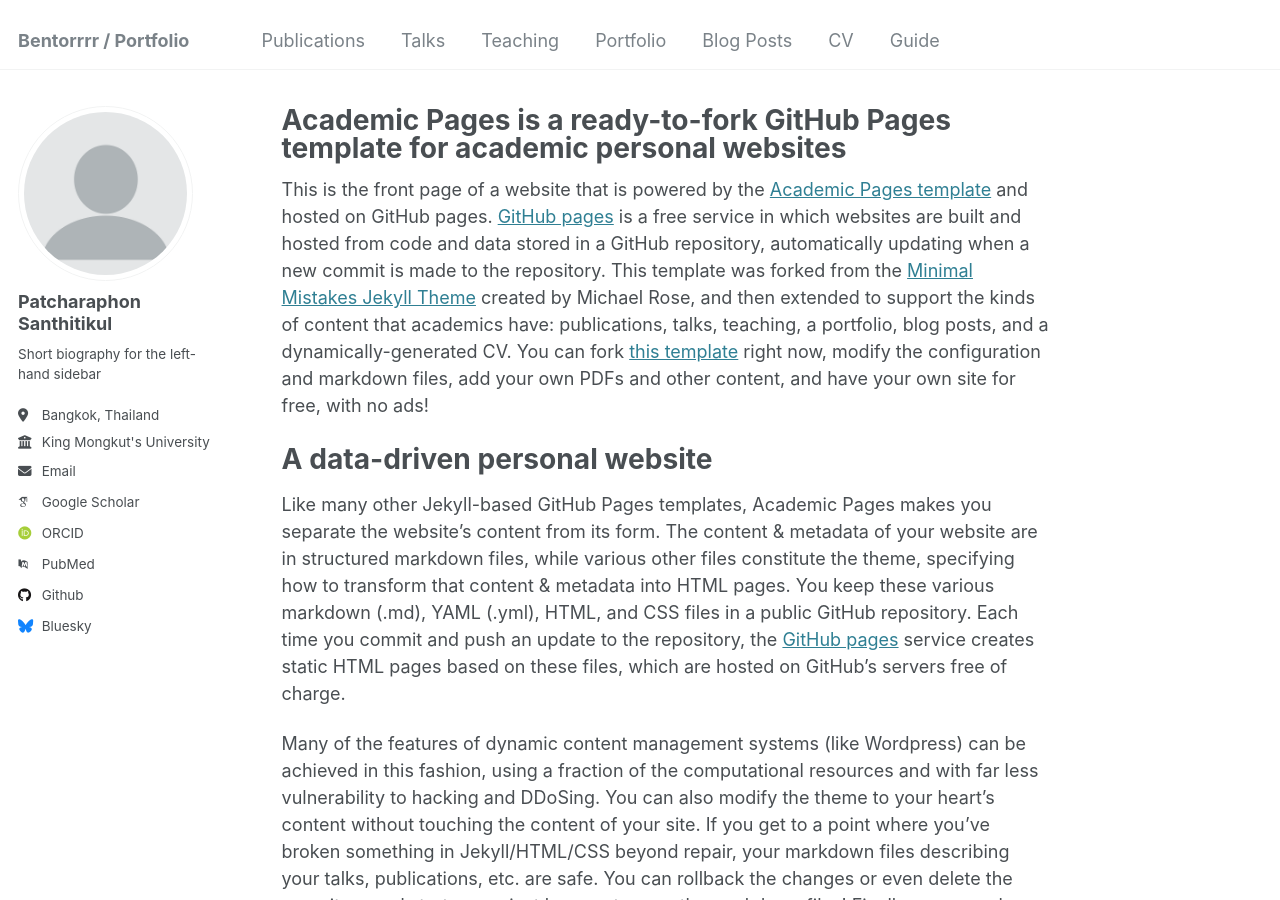
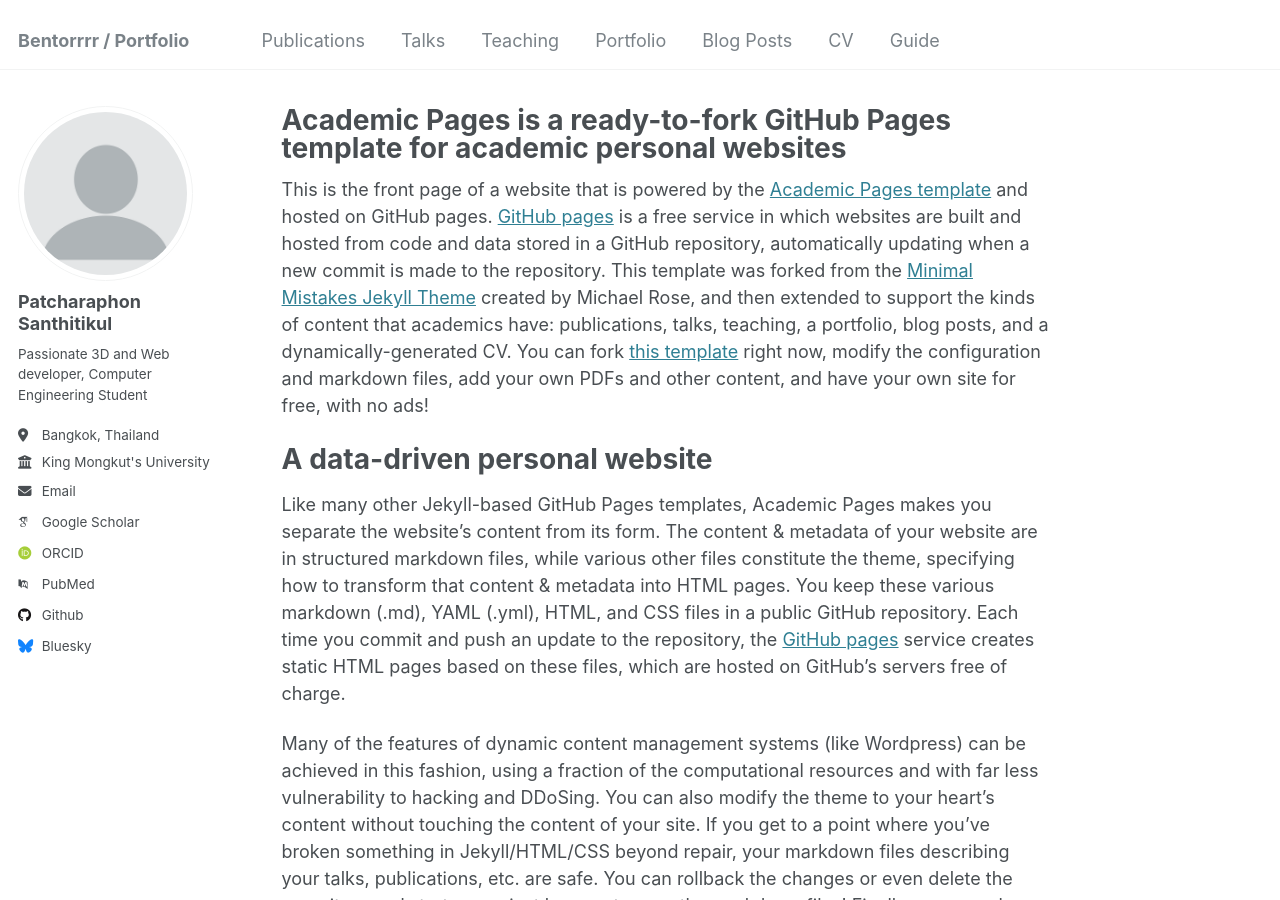
Before and after one commit to bentorrrr/bentorrrr.github.io, a Jekyll site: the page built from _pages/about.md, in a window 1280 px wide and 900 px high. Built offline with Jekyll 4.4.1, drawn with Linux system fonts in a browser that asks for light colours; some web fonts are replaced.

Commit message:
Update short description

```diff
--- a/_config.yml
+++ b/_config.yml
@@ -24,7 +24,7 @@ author:
   avatar           : "profile.png"
   name             : "Patcharaphon Santhitikul"
   pronouns         : # example: "she/her"
-  bio              : "Short biography for the left-hand sidebar"
+  bio              : "Passionate 3D and Web developer, Computer Engineering Student"
   location         : "Bangkok, Thailand"
   employer         : "King Mongkut's University of Technology Thonburi"
   uri              : # URL
```
